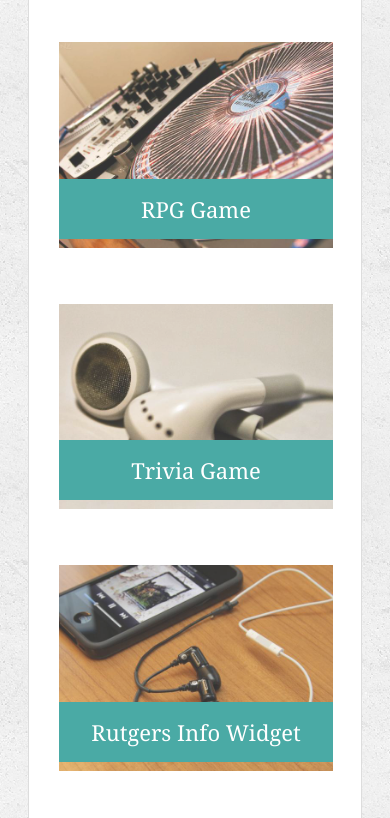
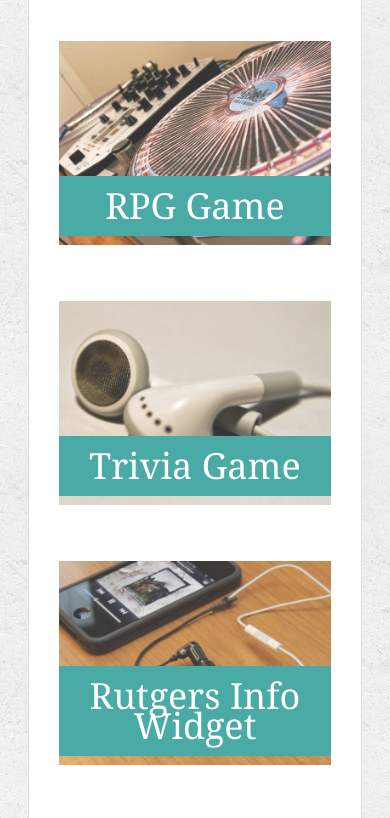
Before and after one commit to charmata/Responsive-Portfolio, a plain HTML site: page portfolio.html in a window 390 px wide. Shown: the part 576-1394 px from the top of the page. Drawn offline with Linux system fonts and the light colour scheme.

Commit message:
Make portfolio cards responsive

```diff
--- a/assets/css/style.css
+++ b/assets/css/style.css
@@ -225,6 +225,12 @@ input[type="submit"] {
   .main-section {
     width: 60%;
   }
+  .work {
+    width: 45%;
+  }
+  .work h3 {
+    font-size: 1em;
+  }
 }
 
 @media screen and (max-width: 768px) {
@@ -255,4 +261,10 @@ input[type="submit"] {
   .main-section {
     width: 100%;
   }
+  .work {
+    width: 100%;
+  }
+  .work h3 {
+    font-size: 2em;
+  }
 }
```
